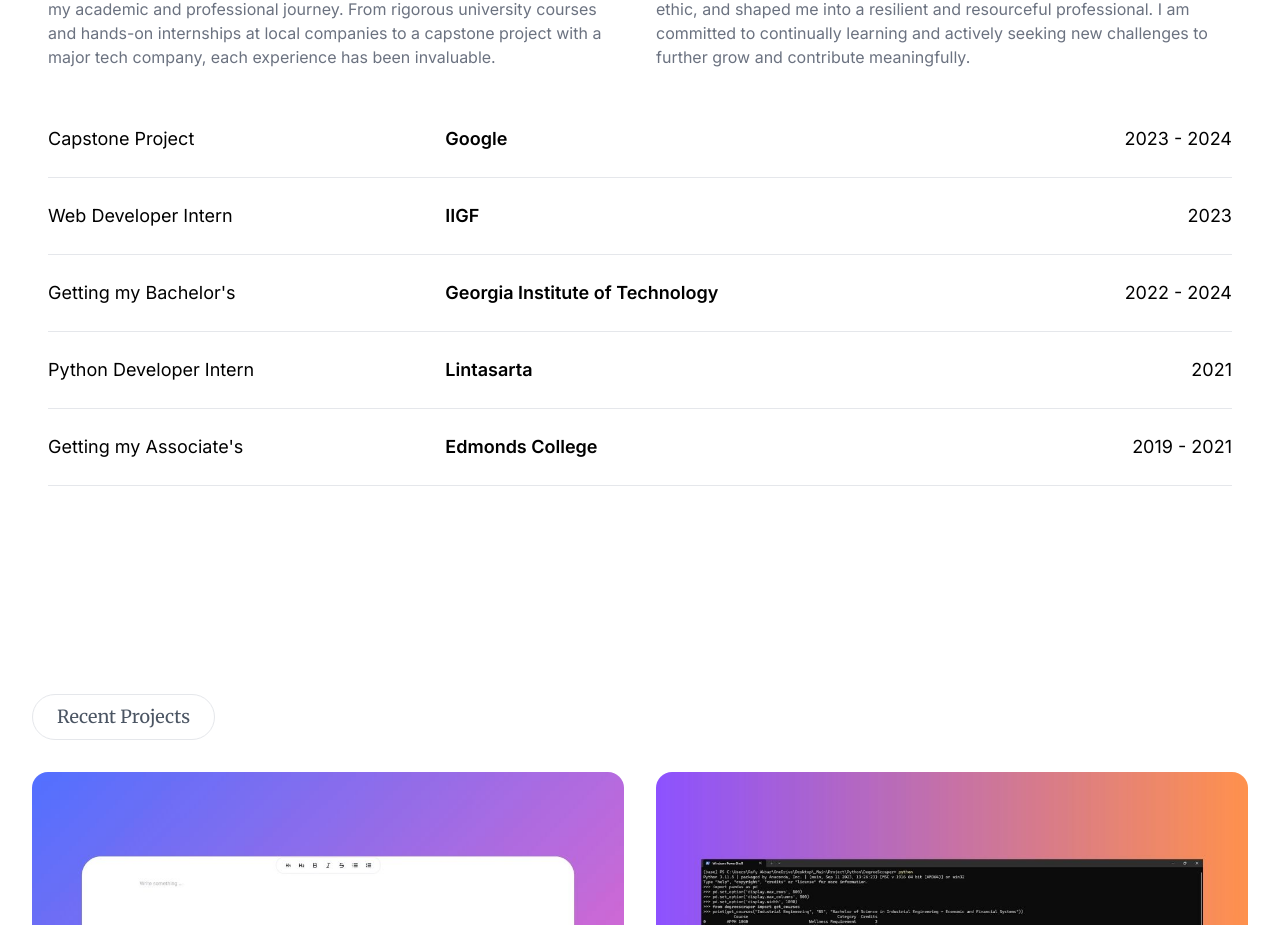
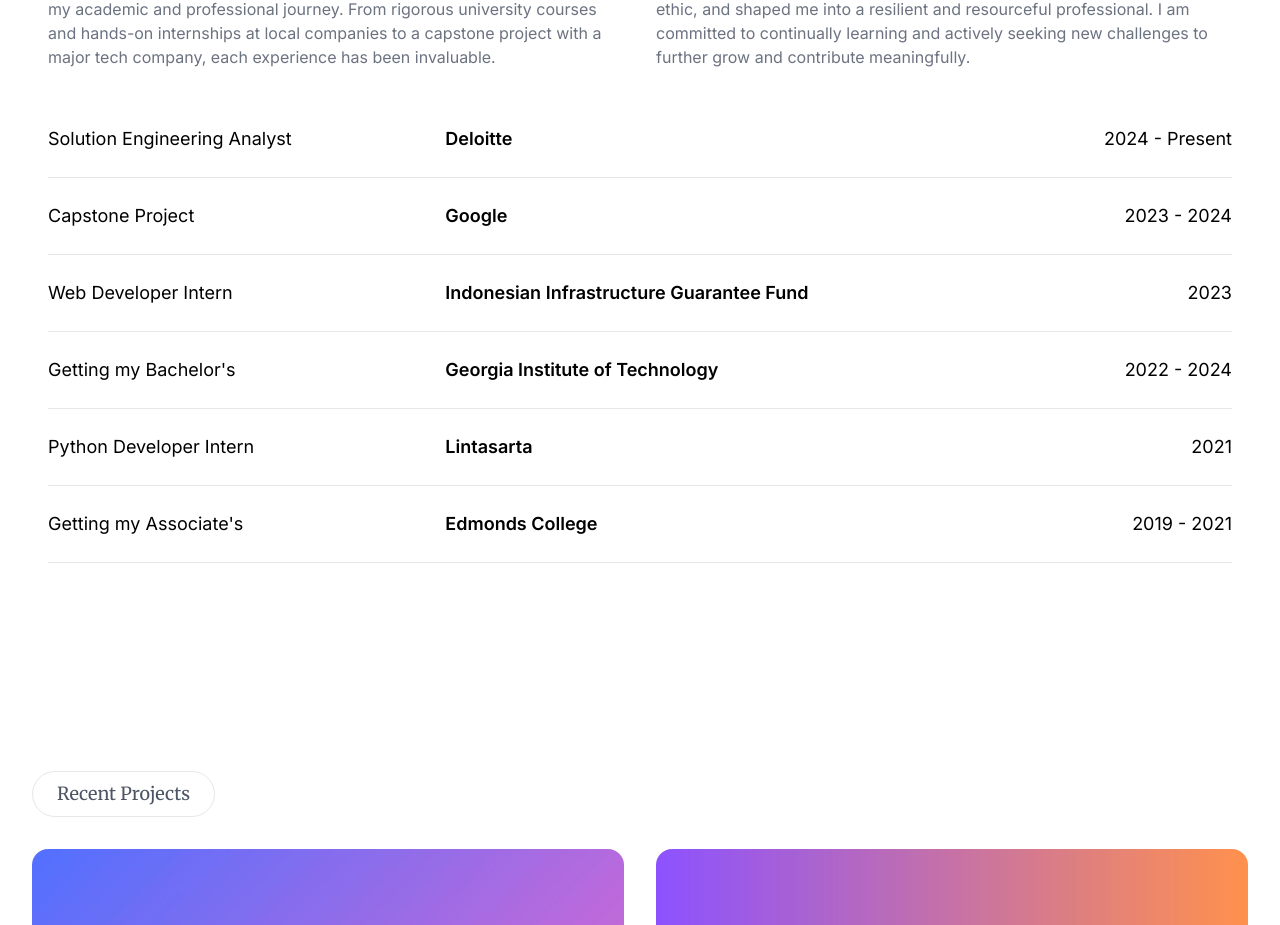
Before and after one commit to Rafyakbar02/portfolio-web, a React (Vite) app: page / in a window 1280 px wide. Shown: the part 1057-1982 px from the top of the page. Built offline with nearby package versions, Linux system fonts and the light colour scheme.

Commit message:
updated experience section

```diff
--- a/src/constants/index.js
+++ b/src/constants/index.js
@@ -11,7 +11,15 @@
 
 export const experiences = [
   {
-    id: "experience-1",
+    id: "experience-6",
+    date: "2024 - Present",
+    position: "Solution Engineering Analyst",
+    company: "Deloitte",
+    jobdesk: [
+    ]
+  },
+  {
+    id: "experience-5",
     date: "2023 - 2024",
     position: "Capstone Project",
     company: "Google",
@@ -23,10 +31,10 @@
     ]
   },
   {
-    id: "experience-2",
+    id: "experience-4",
     date: "2023",
     position: "Web Developer Intern",
-    company: "IIGF",
+    company: "Indonesian Infrastructure Guarantee Fund",
     jobdesk: [
       "Developed a full-stack web application using Nextjs, React, and MongoDB to display guaranteed infrastructure projects within government institutions for stakeholders",
       "Developed a responsive and mobile-friendly design for dynamic user experience across different screen sizes using utility-first CSS framework Tailwind CSS",
@@ -46,7 +54,7 @@
     ]
   },
   {
-    id: "experience-4",
+    id: "experience-2",
     date: "2021",
     position: "Python Developer Intern",
     company: "Lintasarta",
@@ -57,7 +65,7 @@
     ],
   },
   {
-    id: "experience-5",
+    id: "experience-1",
     date: "2019 - 2021",
     position: "Getting my Associate's",
     company: "Edmonds College",
```
